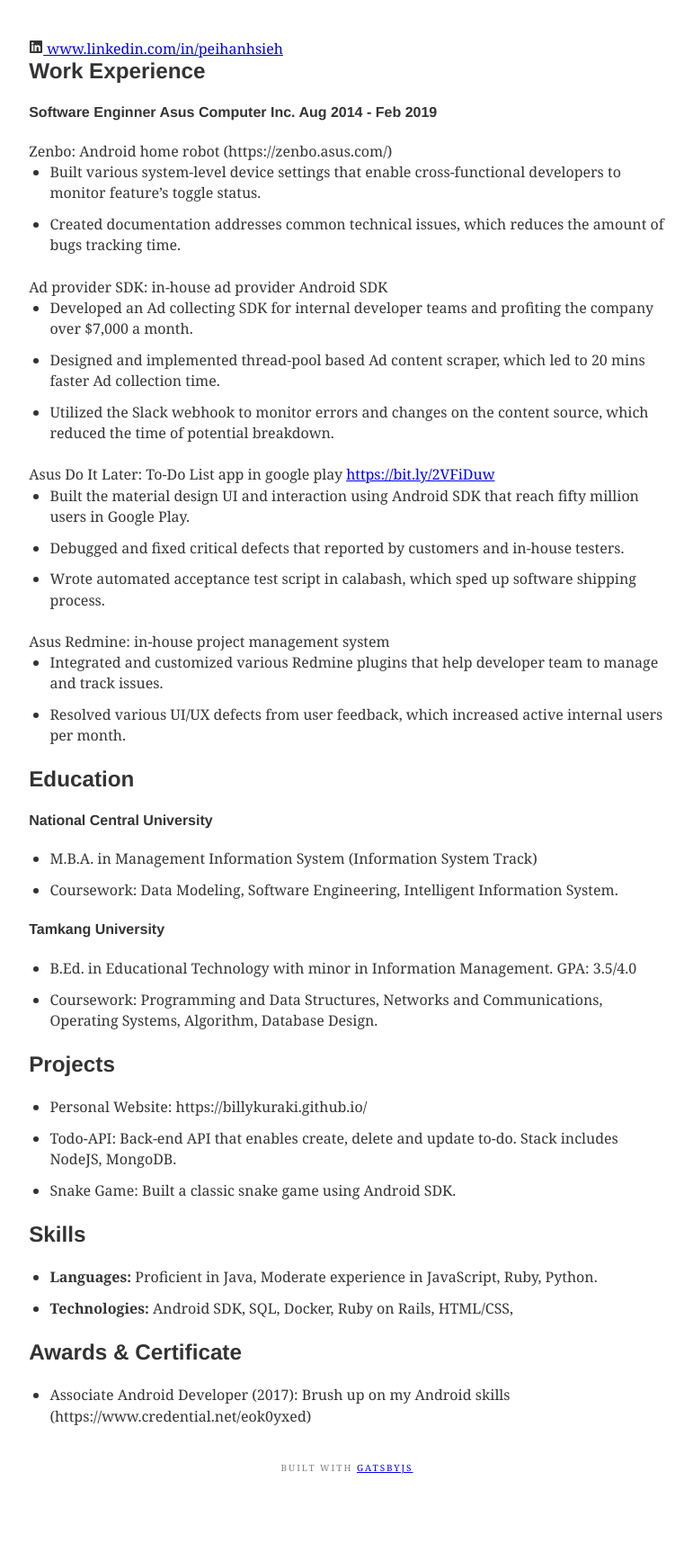
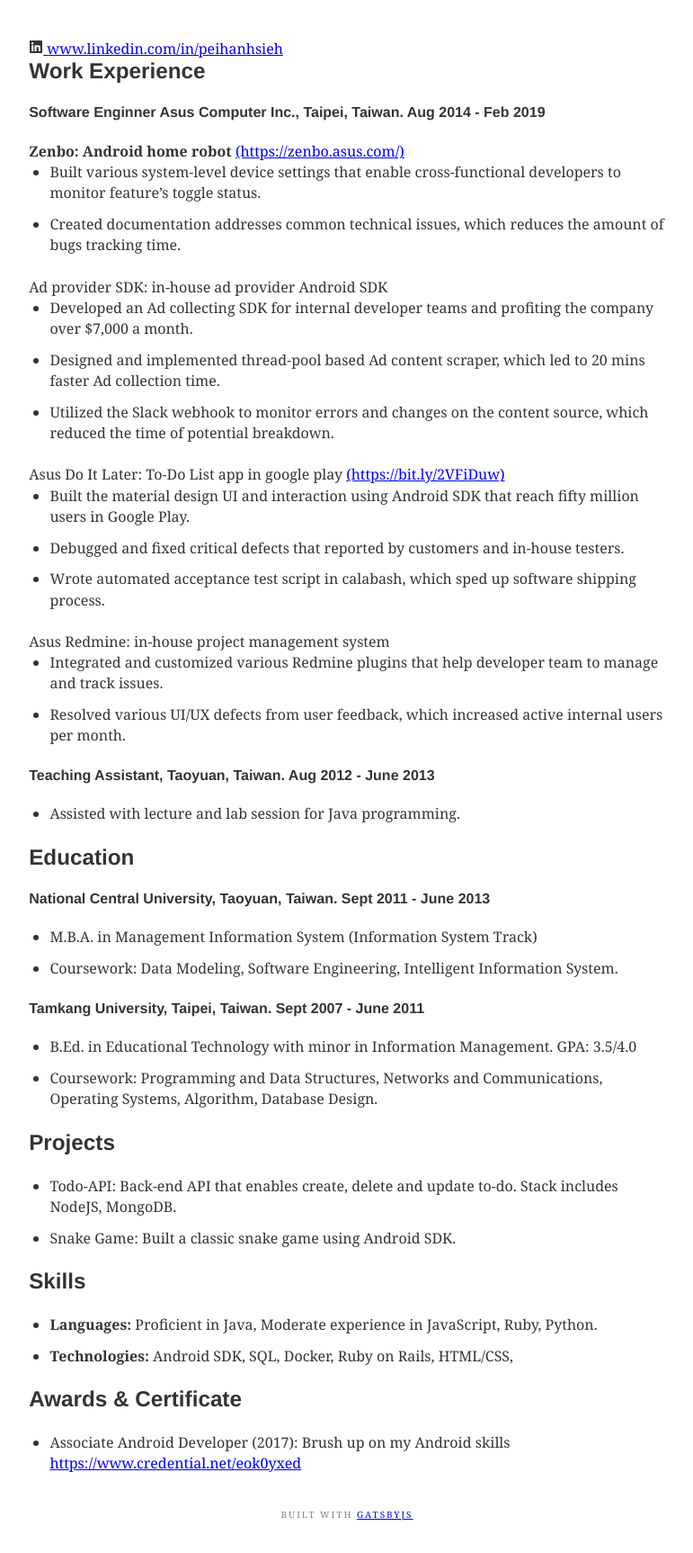
Before and after one commit to Billykuraki/my-page, a Gatsby site: page /resume in a window 1280 px wide. Shown: the part 111-1837 px from the top of the page at 90% size, without its empty margins (254-1025 px from the left). Before the commit the page ends 1784 px from the top, so only its background shows below. Built offline with nearby package versions, Linux system fonts and the light colour scheme; Gatsby itself is replaced by a stand-in of ours.

Commit message:
update resume page

```diff
--- a/src/pages/resume.js
+++ b/src/pages/resume.js
@@ -2,6 +2,7 @@
 import Helmet from 'react-helmet'
 import { graphql } from 'gatsby'
 import get from 'lodash/get'
+import { withPrefix } from 'gatsby'
 
 import Layout from '../components/Layout'
 import contactData from './../data/contact'
@@ -40,13 +41,12 @@
         })} */}
 
         <FaLinkedin />
-<a href="http://www.linkedin.com/in/peihanhsieh" target="_new"> www.linkedin.com/in/peihanhsieh</a>
+        <a href="http://www.linkedin.com/in/peihanhsieh" target="_new"> www.linkedin.com/in/peihanhsieh</a><br/>
 
 
-<div>
         <h2>Work Experience</h2>
-  <h4>Software Enginner Asus Computer Inc. Aug 2014 - Feb 2019</h4>
-  Zenbo: Android home robot (https://zenbo.asus.com/)
+        <h4>Software Enginner Asus Computer Inc., Taipei, Taiwan. Aug 2014 - Feb 2019</h4>
+        <b>Zenbo: Android home robot</b> <a href="https://zenbo.asus.com">(https://zenbo.asus.com/)</a>
         <ul>
           <li>
             Built various system-level device settings that enable cross-functional developers to monitor feature’s toggle status.
@@ -67,7 +67,7 @@
             Utilized the Slack webhook to monitor errors and changes on the content source, which reduced the time of potential breakdown.
           </li>
         </ul>
-  Asus Do It Later: To-Do List app in google play <a href="https://bit.ly/2VFiDuw" target="_new">https://bit.ly/2VFiDuw</a>
+        Asus Do It Later: To-Do List app in google play <a href="https://bit.ly/2VFiDuw" target="_new">(https://bit.ly/2VFiDuw)</a>
         <ul>
           <li>Built the material design UI and interaction using Android SDK that reach fifty million users in Google Play.</li>
           <li>Debugged and fixed critical defects that reported by customers and in-house testers.</li>
@@ -78,68 +78,41 @@
           <li>Integrated and customized various Redmine plugins that help developer team to manage and track issues.</li>
           <li>Resolved various UI/UX defects from user feedback, which increased active internal users per month.</li>
         </ul>
-</div>
-<div>
+        <h4>Teaching Assistant, Taoyuan, Taiwan. Aug 2012 - June 2013</h4>
+        <ul>
+          <li>Assisted with lecture and lab session for Java programming.</li>
+        </ul>
+
+
         <h2>Education</h2>
-<div>
-</div>
-  <h4>National Central University</h4>
+        <h4>National Central University, Taoyuan, Taiwan. Sept 2011 - June 2013</h4>
         <ul>
-    <li>
-      M.B.A. in Management Information System (Information System Track)
-    </li>
-    <li>
-      Coursework: Data Modeling, Software Engineering, Intelligent Information System.
-    </li>
+          <li>M.B.A. in Management Information System (Information System Track)</li>
+          <li>Coursework: Data Modeling, Software Engineering, Intelligent Information System.</li>
         </ul>
-</div>
+        <h4>Tamkang University, Taipei, Taiwan. Sept 2007 - June 2011</h4>
+        <ul>
+          <li>B.Ed. in Educational Technology with minor in Information Management. GPA: 3.5/4.0</li>
+          <li>Coursework: Programming and Data Structures, Networks and Communications, Operating Systems, Algorithm, Database Design.</li>
+        </ul>
 
-<div>
-  <h4>Tamkang University</h4>
-  <ul>
-    <li>
-      B.Ed. in Educational Technology with minor in Information Management. GPA: 3.5/4.0
-    </li>
-    <li>
-      Coursework: Programming and Data Structures, Networks and Communications, Operating Systems, Algorithm, Database Design.
-    </li>
-  </ul>
-</div>
         <h2>Projects</h2>
         <ul>
-  <li>
-    Personal Website: https://billykuraki.github.io/
-  </li>
-  <li>
-    Todo-API: Back-end API that enables create, delete and update to-do. Stack includes NodeJS, MongoDB.
-  </li>
-  <li>
-    Snake Game: Built a classic snake game using Android SDK.
-  </li>
+          <li>Todo-API: Back-end API that enables create, delete and update to-do. Stack includes NodeJS, MongoDB.</li>
+          <li>Snake Game: Built a classic snake game using Android SDK.</li>
         </ul>
-<div>
+
         <h2>Skills</h2>
           <ul>
-    <li>
-      <b>Languages:</b> Proficient in Java, Moderate experience in JavaScript, Ruby, Python.
-    </li>
-    <li>
-      <b>Technologies:</b> Android SDK, SQL, Docker, Ruby on Rails, HTML/CSS,
-    </li>
+            <li><b>Languages:</b> Proficient in Java, Moderate experience in JavaScript, Ruby, Python.</li>
+            <li><b>Technologies:</b> Android SDK, SQL, Docker, Ruby on Rails, HTML/CSS,</li>
           </ul>
-</div>
-<div>
+
+
         <h2>Awards & Certificate</h2>
           <ul>
-    <li>
-      Associate Android Developer (2017): Brush up on my Android skills (https://www.credential.net/eok0yxed)
-    </li>
+            <li>Associate Android Developer (2017): Brush up on my Android skills <a href="https://www.credential.net/eok0yxed">https://www.credential.net/eok0yxed</a></li>
           </ul>
-</div>
-
-
-
-
       </Layout>
     )
   }
```
Also changed, not shown: src/pages/index.js (+9 -6 lines), 3 other files. Lines whose indentation alone changed are shown as unchanged.
